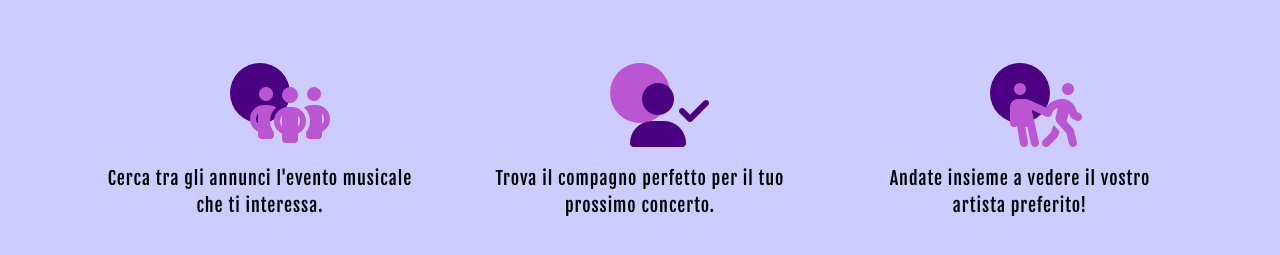
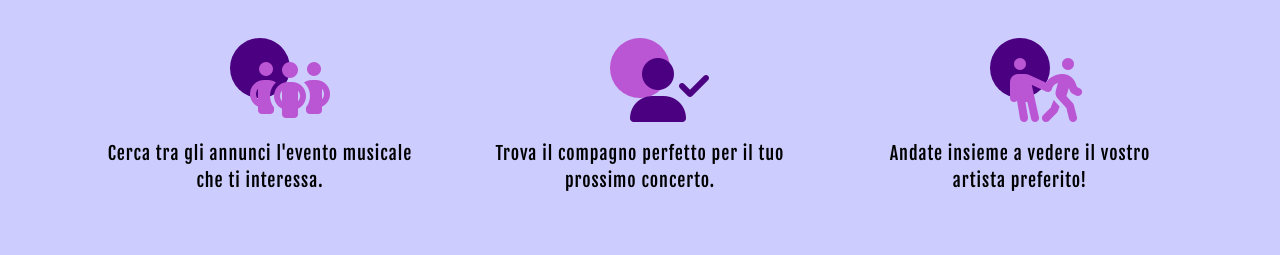
Before and after one commit to savioligiorgia/ConcertPal, a plain HTML site: page index.html in a window 1280 px wide. Shown: the part 211-466 px from the top of the page. Drawn offline with nearby package versions, Linux system fonts and the light colour scheme.

Commit message:
Add files via upload

```diff
--- a/index.html
+++ b/index.html
@@ -40,17 +40,17 @@
 		</header>
 		<main>
 			<div class="container">
-				<div class="row align-items-center">
-    				<div class="col-md-4 col-sm-1" style="text-align: center;">
-      					<i class="fa-solid fa-people-group fa-4x" style= "color: mediumorchid; background-color: indigo; border-radius: 100%; padding: 20px; margin-top: 40px;"></i>
+				<div class="row align-items-center responsive">
+    				<div class="col-md-4 col-xs-1" style="text-align: center;">
+      					<i class="fa-solid fa-people-group fa-4x" style= "color: mediumorchid; background-color: indigo; border-radius: 100%; padding: 20px; margin-top: 15px;"></i>
 				      	<p class="card-text">Cerca tra gli annunci l'evento musicale che ti interessa.</p>
     				</div>
-    				<div class="col-md-4 col-sm-1" style="text-align: center;">
-      					<i class="fa-solid fa-user-check fa-4x" style="color: indigo; background-color: mediumorchid; border-radius: 100%; padding: 20px; margin-top: 40px;"></i>
+    				<div class="col-md-4 col-xs-1" style="text-align: center;">
+      					<i class="fa-solid fa-user-check fa-4x" style="color: indigo; background-color: mediumorchid; border-radius: 100%; padding: 20px; margin-top: 15px;"></i>
       					<p class="card-text">Trova il compagno perfetto per il tuo prossimo concerto.</p>
 				  	</div>
-    				<div class="col-md-4 col-sm-1" style="text-align: center;">
-      					<i class="fa-solid fa-people-pulling fa-4x" style="color: mediumorchid; background-color: indigo; border-radius: 100%; padding: 20px; margin-top: 40px;"></i>
+    				<div class="col-md-4 col-xs-1" style="text-align: center;">
+      					<i class="fa-solid fa-people-pulling fa-4x" style="color: mediumorchid; background-color: indigo; border-radius: 100%; padding: 20px; margin-top: 15px;"></i>
 						<p class="card-text">Andate insieme a vedere il vostro artista preferito!</p>
     				</div>
     			</div>
```
